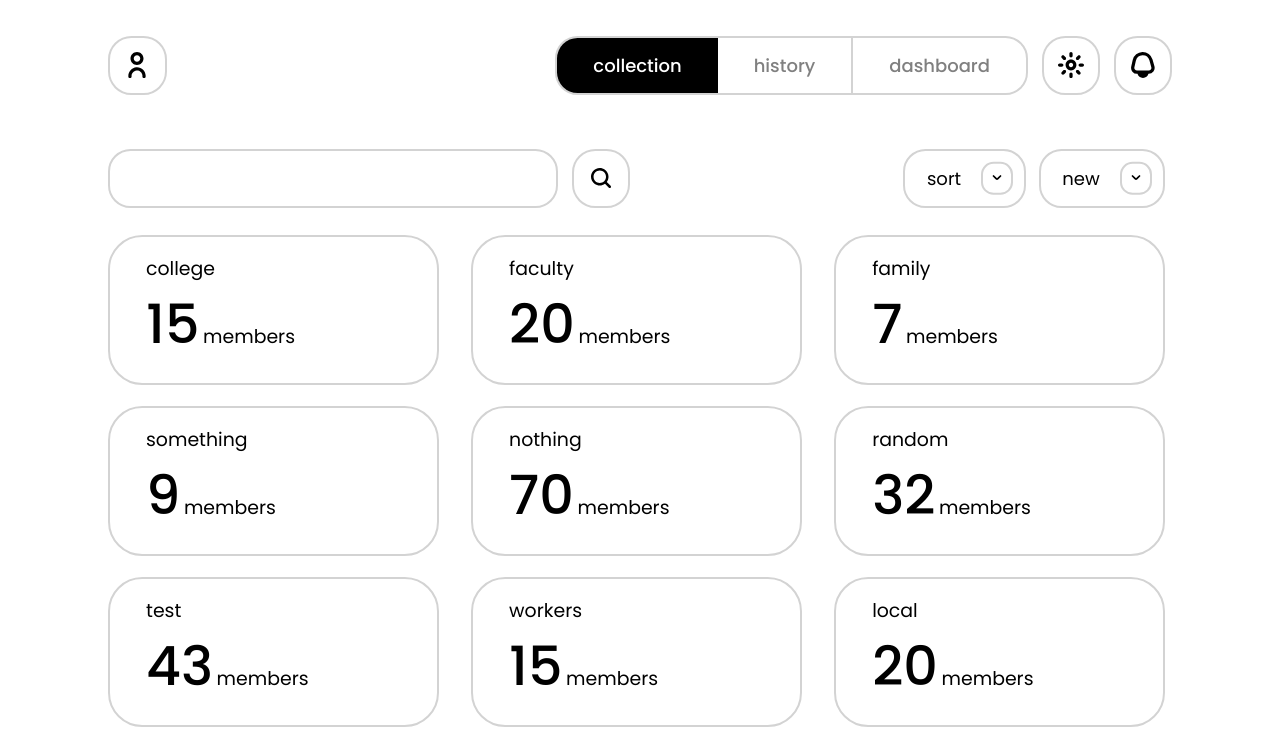
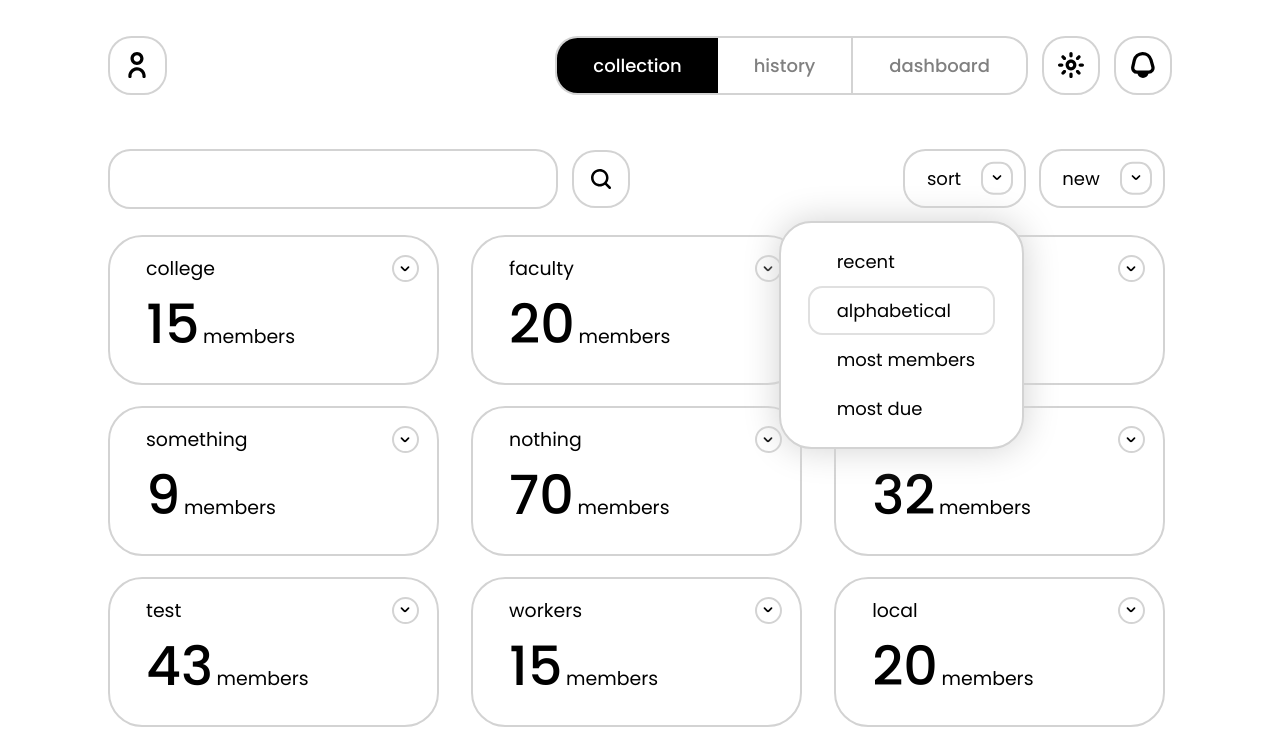
Before and after one commit to ImSreyas/Duem, a React (Vite) app: page / in a window 1280 px wide. Shown: the top 747 px of the page. Built offline with nearby package versions, Linux system fonts and the light colour scheme.

Commit message:
✨ - new option container model added

```diff
--- a/package.json
+++ b/package.json
@@ -10,10 +10,12 @@
     "preview": "vite preview"
   },
   "dependencies": {
+    "@reduxjs/toolkit": "^1.9.5",
     "dotenv": "^16.3.1",
     "firebase": "^10.4.0",
     "react": "^18.2.0",
     "react-dom": "^18.2.0",
+    "react-redux": "^8.1.2",
     "react-router-dom": "^6.16.0",
     "sass": "^1.67.0"
   },
--- a/src/index.scss
+++ b/src/index.scss
@@ -73,6 +73,48 @@ input {
   padding: 1rem 6rem;
 }
 
+.option-container-right {
+  position: absolute;
+  top: calc(100% + .8rem);
+  right: 0;
+  border: 2px solid $border-color;
+  padding: .8rem 1.5rem;
+  width: fit-content;
+  height: fit-content;
+  border-radius: 1.8em;
+  z-index: 5;
+  text-wrap: nowrap;
+
+  // backdrop-filter: blur(100px);
+  box-shadow: 0 0 2rem rgb(210, 210, 210);
+  background-color: $background-color;
+
+  .options {
+    padding: .5rem 1rem .5rem 1.5rem;
+    border-radius: .8rem;
+    border: 2px solid $background-color;
+    position: relative;
+
+    &.selected{
+      border: 2px solid lighten($color: $border-color, $amount: 5);
+    }
+    // &.selected::before{
+    //   content: '';
+    //   position: absolute;
+    //   top: 50%;
+    //   left: .8rem;
+    //   transform: translateY(-50%);
+    //   display: inline-block;
+    //   width: .4rem;
+    //   height: .4rem;
+    //   background-color: $color;
+    //   border-radius: 50rem;
+    // }
+    &:hover {
+      border: 2px solid darken($border-color, 5);
+    }
+  }
+}
 
 
 
--- a/src/lib.scss
+++ b/src/lib.scss
@@ -8,7 +8,7 @@
 
 @mixin b-icon($url: "", $size: 1rem, $fit: contain) {
     width: $size;
-    aspect-ratio: $size/$size;
+    aspect-ratio: calc($size/$size);
     background-image: url($url);
     background-size: $fit;
     background-position: center;
--- /dev/null
+++ b/src/pages/admin/collection/components/NewButton.jsx
@@ -0,0 +1,13 @@
+import { useState } from "react";
+
+const NewButton = () => {
+    const [createNew, setCreateNew] = useState("new");
+  return (
+    <span className="new-btn">
+      {createNew}
+      <span className="option-arrow"></span>
+    </span>
+  );
+};
+
+export default NewButton;
--- /dev/null
+++ b/src/pages/admin/collection/components/SortButton.jsx
@@ -0,0 +1,20 @@
+import { useState } from "react";
+
+const SortButton = () => {
+  const [sort, setSort] = useState("sort");
+
+  return (
+    <span className="sort-btn">
+      {sort}
+      <span className="option-arrow"></span>
+      <container className="option-container-right sort-btn-option-container">
+        <div className="options">recent</div>
+        <div className="options selected">alphabetical</div>
+        <div className="options">most members</div>
+        <div className="options">most due</div>
+      </container>
+    </span>
+  );
+};
+
+export default SortButton;
--- a/src/pages/admin/collection/index.jsx
+++ b/src/pages/admin/collection/index.jsx
@@ -1,6 +1,7 @@
 import { Form, Link } from "react-router-dom";
 import "./style/collection.scss";
-import { useState } from "react";
+import NewButton from "./components/NewButton";
+import SortButton from "./components/SortButton";
 
 const Collection = () => {
   const collectionData = [
@@ -75,8 +76,6 @@ const Collection = () => {
       members: 43,
     },
   ];
-  const [createNew, setCreateNew] = useState("new");
-  const [sort, setSort] = useState("sort");
 
   return (
     <div className="main-body collection-page">
@@ -88,14 +87,8 @@ const Collection = () => {
           </Form>
         </div>
         <div className="options-wrapper">
-          <span className="sort-btn">
-            {sort}
-            <span className="option-arrow"></span>
-          </span>
-          <span className="new-btn">
-            {createNew}
-            <span className="option-arrow"></span>
-          </span>
+          <SortButton />
+          <NewButton />
         </div>
       </div>
       <div className="collection">
@@ -111,6 +104,7 @@ const Collection = () => {
                 <span>{collection.members}</span>
                 members
               </div>
+              <div className="expand-arrow"></div>
             </Link>
           );
         })}
--- a/src/pages/admin/collection/style/collection.scss
+++ b/src/pages/admin/collection/style/collection.scss
@@ -20,7 +20,7 @@
                 font-family: inherit;
                 padding-inline: 1.5rem;
                 width: 25rem;
-                height: 3.25rem;
+                height: 3.3rem;
                 background-color: $background-color;
                 color: $color;
                 font-size: .85rem;
@@ -81,6 +81,7 @@
             height: fit-content;
             width: 100%;
             padding: 1rem 2rem;
+            position: relative;
 
             font-size: 1.05rem;
             font-weight: 400;
@@ -103,6 +104,14 @@
                     margin-inline-end: .2rem;
                 }
             }
+            .expand-arrow{
+               position: absolute;
+               top: 1rem;
+               right: 1rem;
+               border-radius: 100rem;
+               @include border;
+               @include b-icon("/src/assets/angle-small-down.svg", 1.5rem, .8rem)
+            }
         }
     }
 }
```
Also changed, not shown: 1 other file (tests, documents, lock files or other folders).
